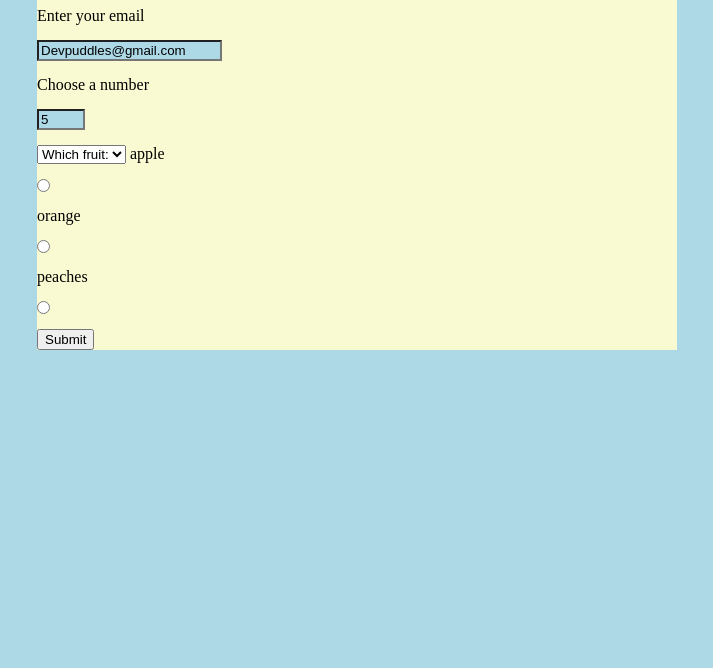
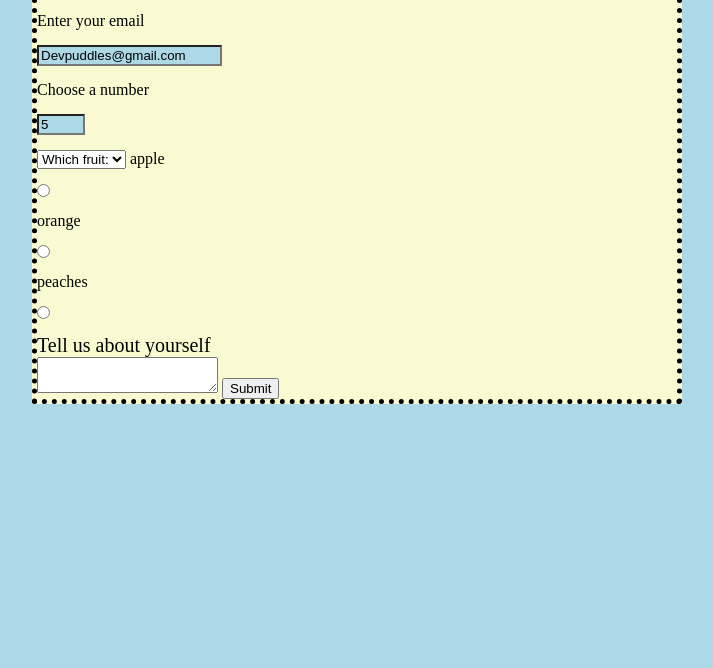
Before and after one commit to DevPuddle/form-practice-0, a plain HTML site: page index.html in a window 1280 px wide. Shown: the part 132-800 px from the top of the page, without its empty margins (283-996 px from the left). Drawn offline with Linux system fonts and the light colour scheme.

Commit message:
textarea added and some sizing

```diff
--- a/index.html
+++ b/index.html
@@ -41,6 +41,10 @@
         <label for="radio-choice">peaches
             <input id="radio-choice" name="better-choice" type="radio">
         </label>
+        <p id="second-p">Tell us about yourself</p>
+        <textarea id="bio-info" required>
+
+        </textarea>
         <button id="submit">Submit</button>
     </form>
     </main>
--- a/styles.css
+++ b/styles.css
@@ -4,11 +4,13 @@
     max-height: 50%;
     margin: auto;
     background-color: lightgoldenrodyellow;
+    border: 5px dotted black;
 }
 h1, p {
     margin: auto;
     max-width: 50%;
     max-height: 50%;
+    text-align: center;
 
 }
 
@@ -17,3 +19,11 @@ body, input {
     display: block;
     background-color: lightblue;
 }
+
+#second-p {
+    font-size: 20px;
+    max-width: 100%;
+    max-height: 100%;
+    margin: 0;
+    text-align: left;
+}
```
